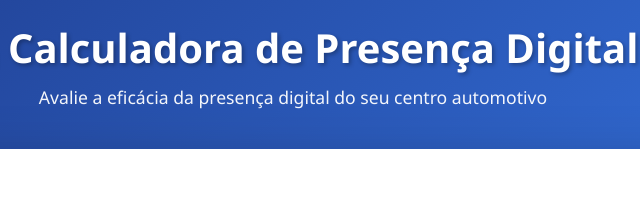
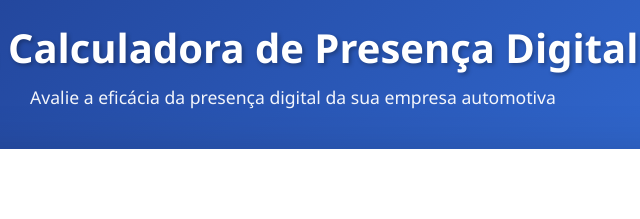
Before and after one commit to shadowwhiteg/calculadora-presenca-digital, a plain HTML site: page index.html in a window 1280 px wide. Shown: the top 219 px of the page, 347-987 px from the left. Drawn offline with Linux system fonts and the light colour scheme.

Commit message:
Add files via upload

```diff
--- a/index.html
+++ b/index.html
@@ -526,7 +526,7 @@
     <div class="container">
         <div class="header">
             <h1>🚗 Calculadora de Presença Digital</h1>
-            <p>Avalie a eficácia da presença digital do seu centro automotivo</p>
+            <p>Avalie a eficácia da presença digital da sua empresa automotiva</p>
         </div>
 
         <div class="card" id="formulario">
```
